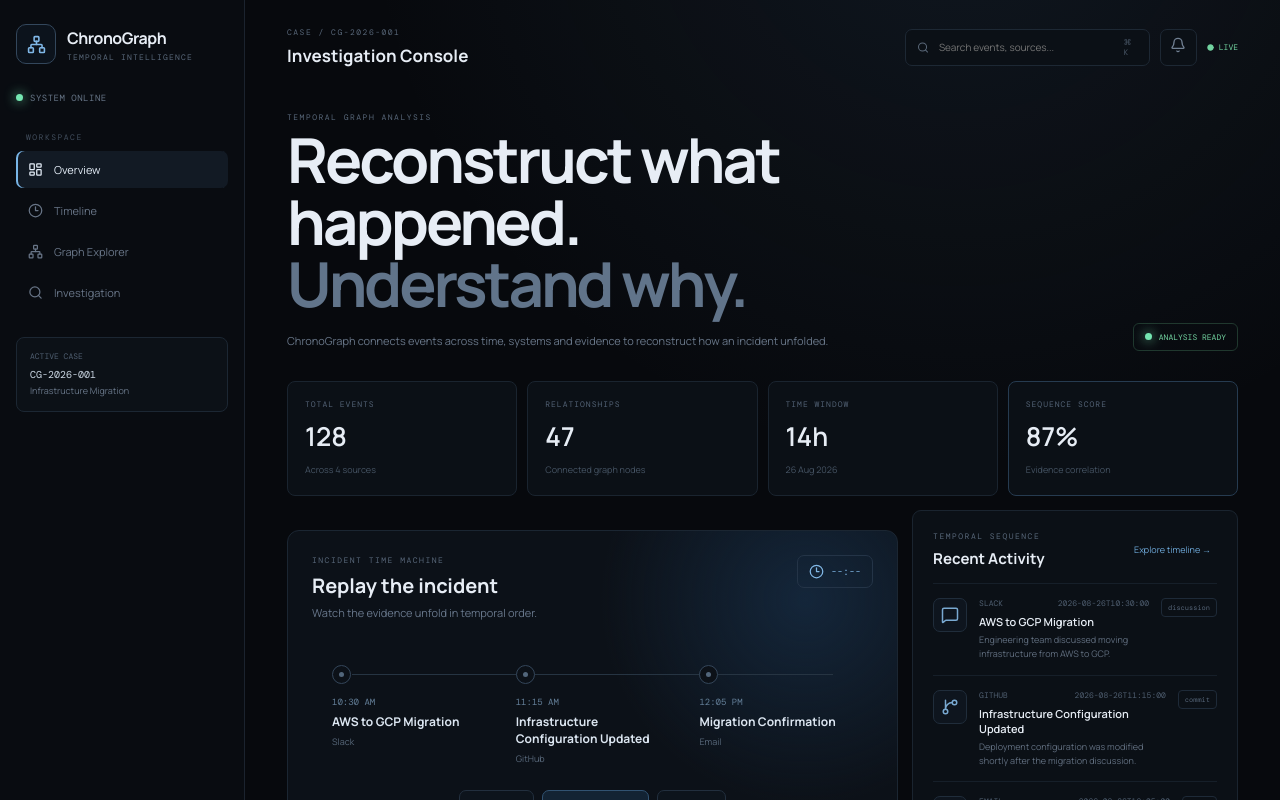
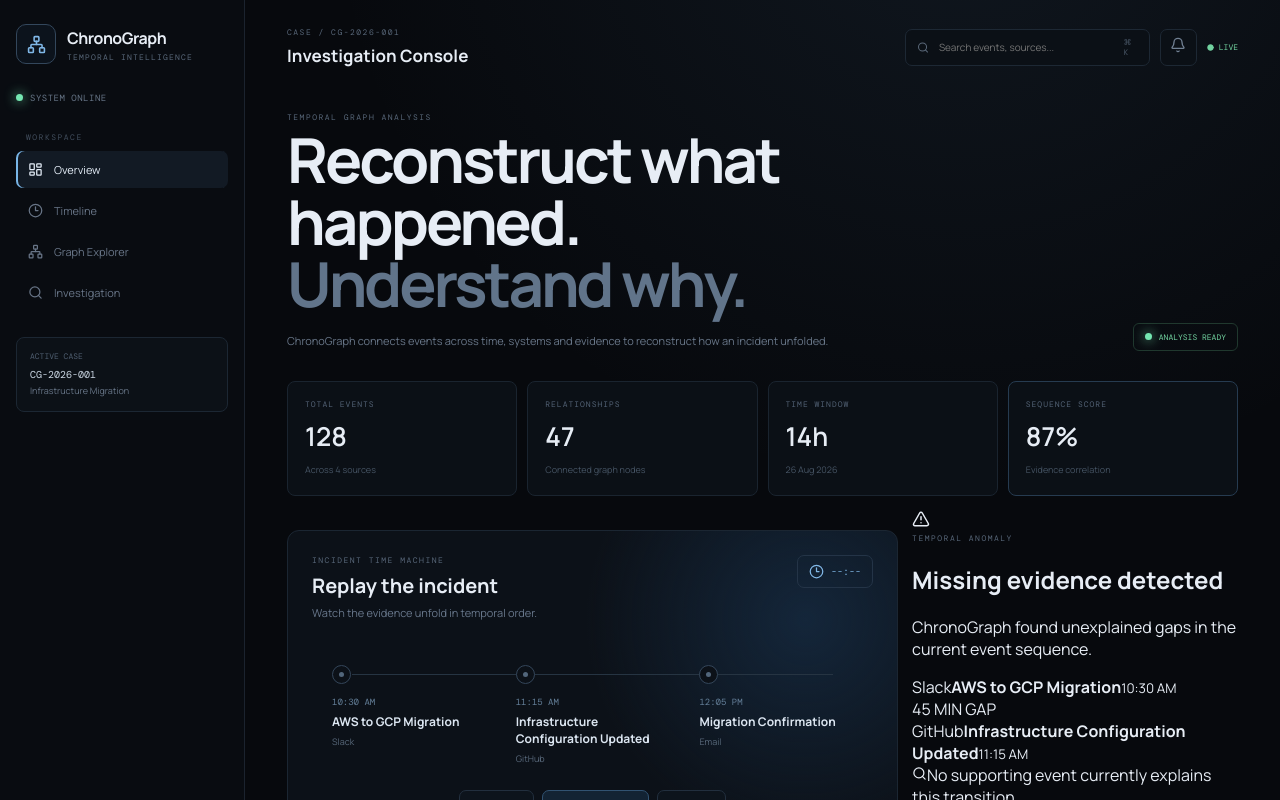
Before and after one commit to ullasbr0214/ChronoGraph, a React app in the folder frontend/: page / in a window 1280 px wide. Shown: the top 800 px of the page. Built offline with nearby package versions, Linux system fonts and the light colour scheme; the HTML template or start-up script is replaced by a standard one.

Commit message:
Update ChronoGraph

```diff
--- a/frontend/src/pages/Dashboard.jsx
+++ b/frontend/src/pages/Dashboard.jsx
@@ -1,6 +1,7 @@
 import EventCard from "../components/EventCard";
 import { events } from "../data/events";
 import IncidentReplay from "../components/IncidentReplay";
+import MissingEvidence from "../components/MissingEvidence";
 
 export default function Dashboard() {
   return (
@@ -78,6 +79,8 @@ export default function Dashboard() {
       <section className="dashboard-grid">
 
         <IncidentReplay events={events} />
+
+        <MissingEvidence events={events} />
 
         {/* EVENT STREAM */}
 
```
